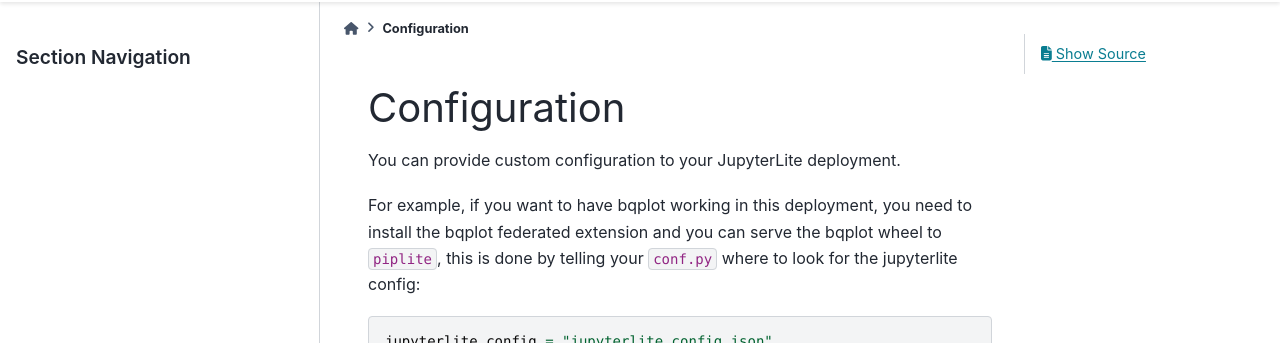
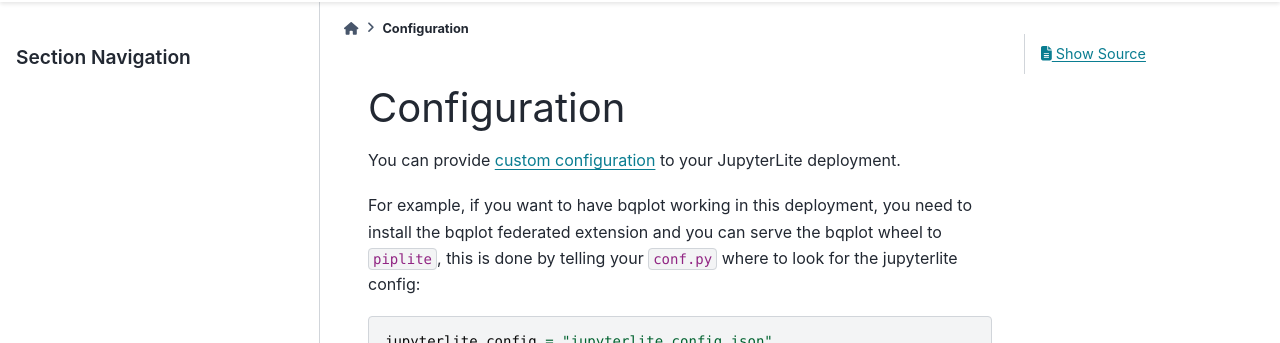
Before and after one commit to jupyterlite/jupyterlite-sphinx, a Sphinx documentation site: the page built from docs/configuration.rst, in a window 1280 px wide and 1148 px high. Shown: the part 126-469 px from the top of the window. Built offline with Sphinx 7.4.7 and the PyData theme 0.15.4, drawn with Linux system fonts in a browser that asks for light colours; part of the change alters nothing that is shown.

```diff
--- a/docs/configuration.rst
+++ b/docs/configuration.rst
@@ -1,7 +1,7 @@
 Configuration
 =============
 
-You can provide custom configuration to your JupyterLite deployment.
+You can provide `custom configuration <https://jupyterlite.readthedocs.io/en/latest/configuring.html>`_ to your JupyterLite deployment.
 
 For example, if you want to have bqplot working in this deployment, you need to install the bqplot federated extension
 and you can serve the bqplot wheel to ``piplite``, this is done by telling your ``conf.py`` where to look for the jupyterlite config:
```
